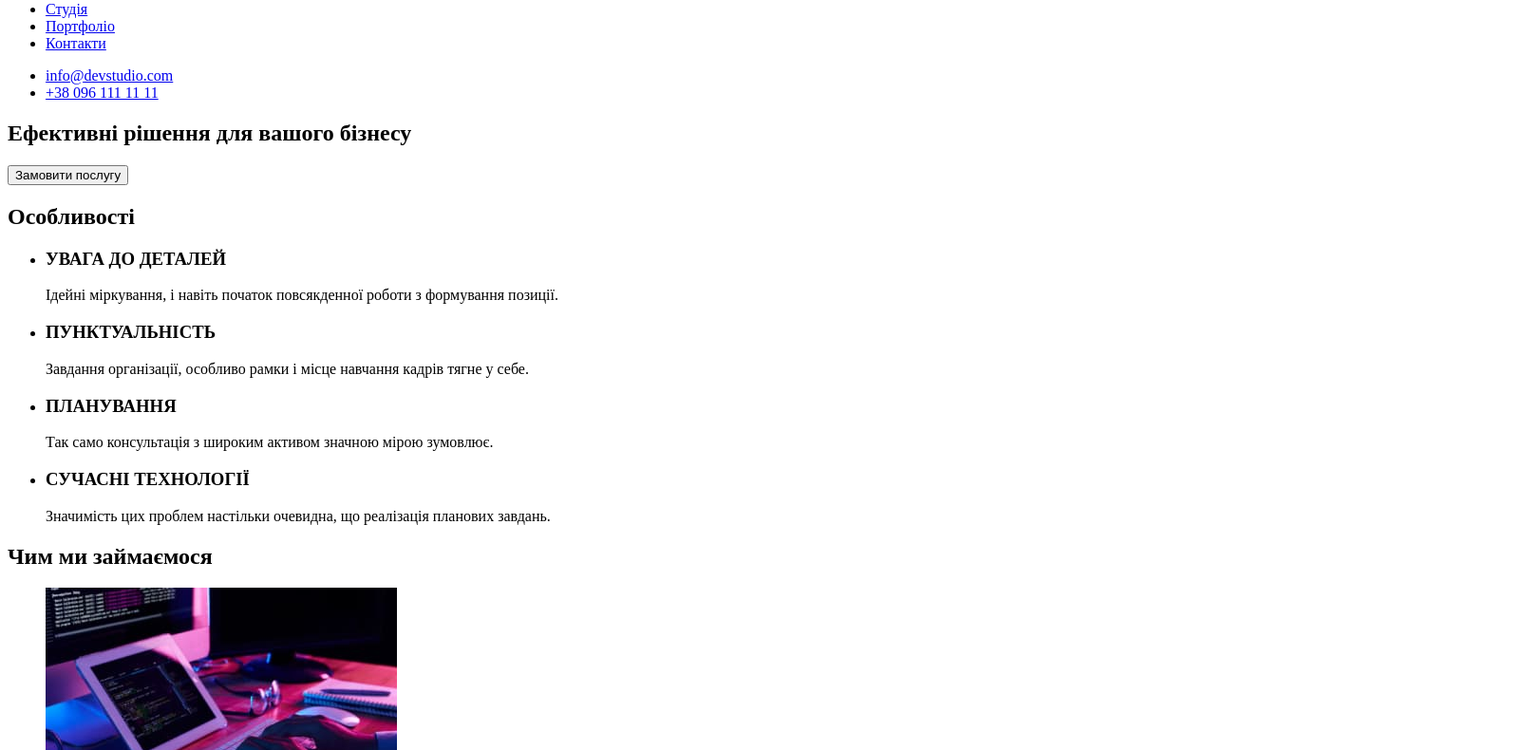
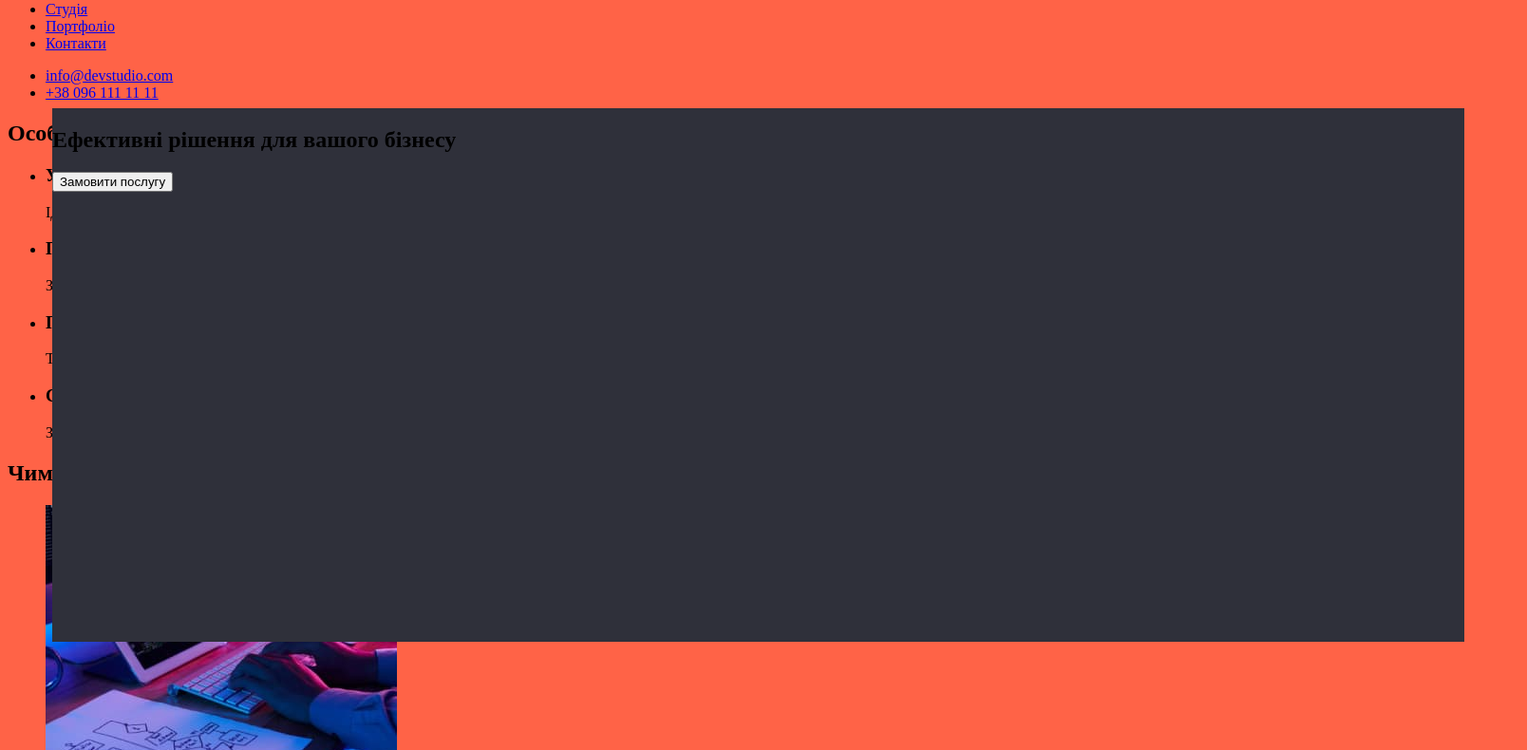
Before and after one commit to PavloMakarychak/goit-markup-hw-02, a plain HTML site: page index.html in a window 1280 px wide. Shown: the part 41-831 px from the top of the page at 95% size, 1608 px wide, since content can reach past the window. Drawn offline with Linux system fonts and the light colour scheme.

Commit message:
ДЗ2 початок

```diff
--- a/css/styles.css
+++ b/css/styles.css
@@ -0,0 +1,16 @@
+body {
+    position: relative;
+    width: 1600px;
+    height: 2346px;
+
+    background: tomato;
+}
+
+.hero {
+    position: absolute;
+    width: 1487px;
+    height: 562px;
+    left: 47px;
+    top: 147px;
+    background: #2F303A
+}
--- a/index.html
+++ b/index.html
@@ -5,76 +5,77 @@
     <meta http-equiv="X-UA-Compatible" content="IE=edge">
     <meta name="viewport" content="width=device-width, initial-scale=1.0">
     <title>WebStudio</title>
+    <link rel="stylesheet" href="./css/styles.css">
 </head>
 <body>
     <header>
-    <a href="/">WebStudio</a>
+    <a href="/" class="logo">WebStudio</a>
     <nav>
-    <ul>
-        <li><a href="/">Студія</a></li>
-        <li><a href="/">Портфоліо</a></li>
-        <li><a href="/">Контакти</a></li>
+    <ul class="sait-nav">
+        <li><a href="/" class="link">Студія</a></li>
+        <li><a href="/" class="link">Портфоліо</a></li>
+        <li><a href="/" class="link">Контакти</a></li>
     </ul>
     </nav>
     <ul>
-        <li><a href="mailto:info@devstudio.com">info@devstudio.com</a></li>
-        <li><a href="tel:+380961111111">+38 096 111 11 11</a></li>
+        <li><a href="mailto:info@devstudio.com" class="mailto">info@devstudio.com</a></li>
+        <li><a href="tel:+380961111111" class="tel">+38 096 111 11 11</a></li>
     </ul>
     </header>
     <main>
-        <section>
-            <h1> Ефективні рішення для вашого бізнесу</h1>
-            <button type="button">Замовити послугу</button>
+        <section class="hero">
+            <h1 class="hero-title"> Ефективні рішення для вашого бізнесу</h1>
+            <button type="button" class="button">Замовити послугу</button>
         </section>
-        <section>
-            <h2>Особливості</h2>
+        <section class="section">
+            <h2 class="section-title">Особливості</h2>
             <ul>
                 <li>
-                    <h3>УВАГА ДО ДЕТАЛЕЙ</h3>
-                    <p>Ідейні міркування, і навіть початок повсякденної роботи з формування позиції.</p>
+                    <h3 class="section-title">УВАГА ДО ДЕТАЛЕЙ</h3>
+                    <p class="section-text">Ідейні міркування, і навіть початок повсякденної роботи з формування позиції.</p>
                 </li>
                 <li>
-                    <h3>ПУНКТУАЛЬНІСТЬ</h3>
-                    <p>Завдання організації, особливо рамки і місце навчання кадрів тягне у себе.</p>
+                    <h3 class="section-title">ПУНКТУАЛЬНІСТЬ</h3>
+                    <p class="section-text">Завдання організації, особливо рамки і місце навчання кадрів тягне у себе.</p>
                 </li>
                 <li>
-                    <h3>ПЛАНУВАННЯ</h3>
-                    <p>Так само консультація з широким активом значною мірою зумовлює.</p>
+                    <h3 class="section-title">ПЛАНУВАННЯ</h3>
+                    <p class="section-text">Так само консультація з широким активом значною мірою зумовлює.</p>
                 </li>
                 <li>
-                    <h3>СУЧАСНІ ТЕХНОЛОГІЇ</h3>
-                    <p>Значимість цих проблем настільки очевидна, що реалізація планових завдань.</p>
+                    <h3 class="section-title">СУЧАСНІ ТЕХНОЛОГІЇ</h3>
+                    <p class="section-text">Значимість цих проблем настільки очевидна, що реалізація планових завдань.</p>
                 </li>
             </ul>
         </section>
-        <section>
-            <h2>Чим ми займаємося</h2>
+        <section class="section">
+            <h2 class="section-title">Чим ми займаємося</h2>
             <ul>
                 <li><img src="images/work1img.jpg" alt="Створення сайтів" width="370"></li>
                 <li><img src="images/work2img.jpg" alt="Створення додатків" width="370"></li>
                 <li><img src="images/work3img.jpg" alt="Дизайн" width="370"></li>
             </ul>
          </section>
-        <section>
-         <h2>Наша команда</h2>
+        <section class="section">
+         <h2 class="section-title">Наша команда</h2>
          <ul>
             <li><img src="images/team1.jpg" alt="Ігор Дем'яненко" width="270">
-                <h3>Ігор Дем'яненко</h3>
-                <p>Product Designer</p>
+                <h3 class="section-title">Ігор Дем'яненко</h3>
+                <p class="section-text">Product Designer</p>
             </li>
             <li>
                 <img src="images/team2.jpg" alt="Ольга Рєпіна" width="270">
-                <h3>Ольга Рєпіна</h3>
-                <p>Frontend Developer</p>
+                <h3 class="section-title">Ольга Рєпіна</h3>
+                <p class="section-text" >Frontend Developer</p>
             </li>
             <li>
                 <img src="images/team3.jpg" alt="Микола Тарасов" width="270">
-                <h3>Микола Тарасов</h3>
-                <p>Marketing</p>
+                <h3 class="section-title">Микола Тарасов</h3>
+                <p class="section-text">Marketing</p>
             </li>
             <li><img src="images/team4.jpg" alt="Михайло Єрмаков" width="270">
-                <h3>Михайло Єрмаков</h3>
-                <p>UI Designer</p>
+                <h3 class="section-title">Михайло Єрмаков</h3>
+                <p class="section-text">UI Designer</p>
             </li>
          </ul>
         </section>
```
Also changed, not shown: portfolio.html (added, +39 -0 lines).
